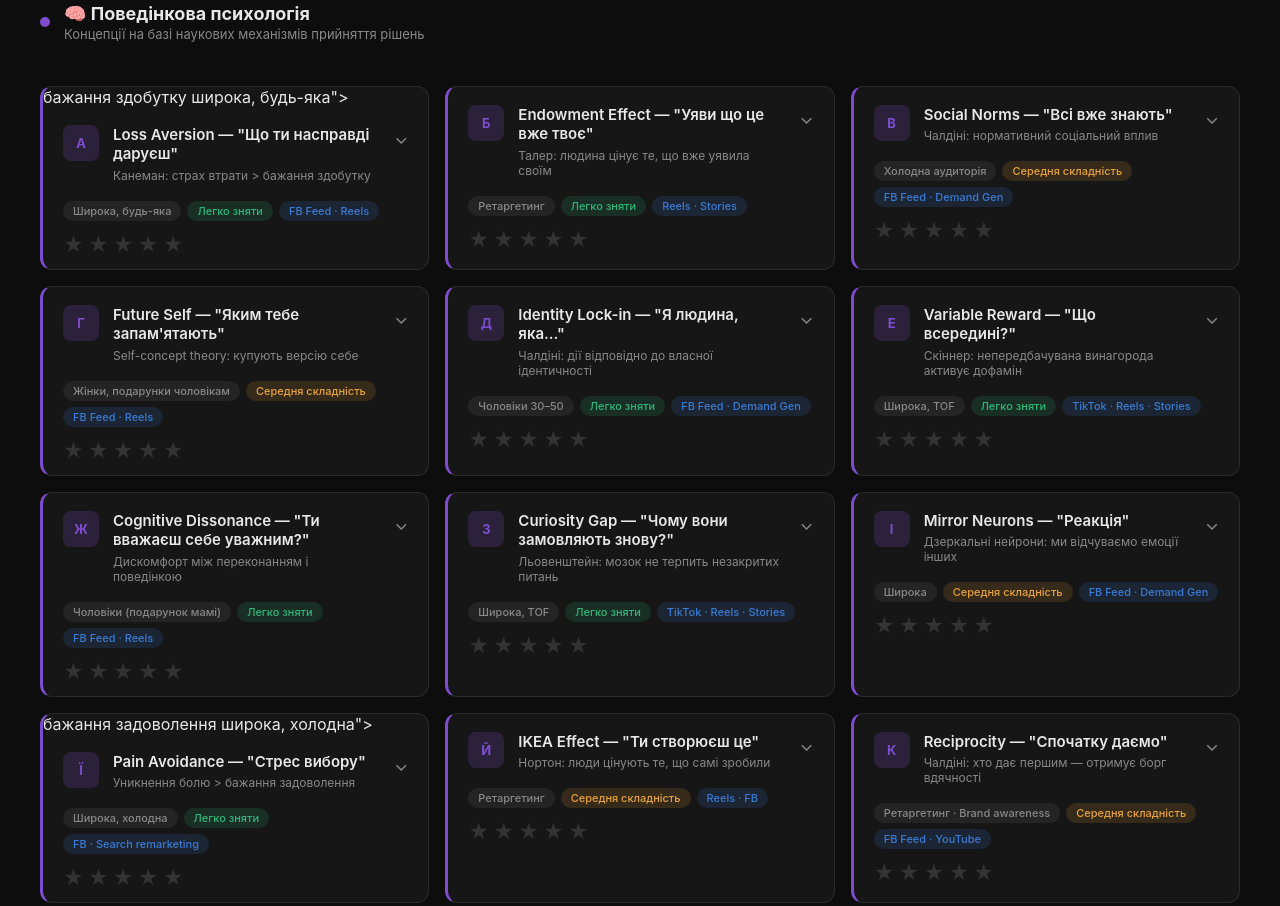
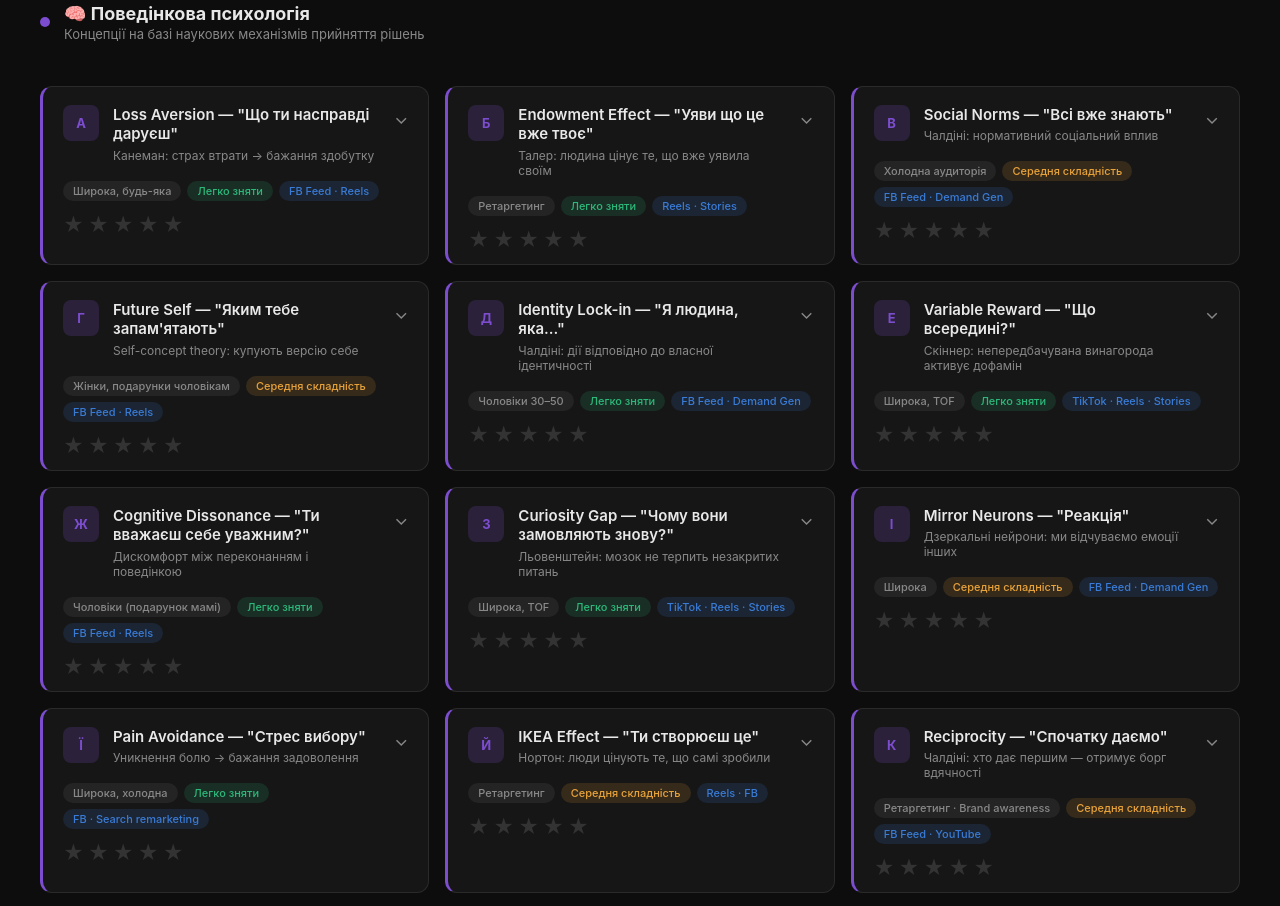
Before and after one commit to voykoartem1987/vsklo-creatives, a plain HTML site: page index.html in a window 1280 px wide. Shown: the part 1445-2351 px from the top of the page. Drawn offline with Linux system fonts and the light colour scheme; no server answers.

Commit message:
Update index.html

```diff
--- a/index.html
+++ b/index.html
@@ -358,7 +358,7 @@ const concepts = [
   {
     id: 15, block: 'b3', num: 'А',
     title: 'Loss Aversion — "Що ти насправді даруєш"',
-    principle: 'Канеман: страх втрати > бажання здобутку',
+    principle: 'Канеман: страх втрати → бажання здобутку',
     audience: 'Широка, будь-яка',
     platform: 'FB Feed · Reels',
     complexity: 'low',
@@ -475,7 +475,7 @@ const concepts = [
   {
     id: 24, block: 'b3', num: 'Ї',
     title: 'Pain Avoidance — "Стрес вибору"',
-    principle: 'Уникнення болю > бажання задоволення',
+    principle: 'Уникнення болю → бажання задоволення',
     audience: 'Широка, холодна',
     platform: 'FB · Search remarketing',
     complexity: 'low',
@@ -991,7 +991,7 @@ function rateConcept(id, val, e) {
 function buildCard(c) {
   const r = getRating(c.id);
   return `
-  <div class="card ${c.block} ${r > 0 ? 'rated' : ''}" data-block="${c.block}" data-id="${c.id}" data-title="${c.title.toLowerCase()} ${c.principle.toLowerCase()} ${c.audience.toLowerCase()}">
+  <div class="card ${c.block} ${r > 0 ? 'rated' : ''}" data-block="${c.block}" data-id="${c.id}" data-title="${escapeHtml((c.title + ' ' + c.principle + ' ' + c.audience).toLowerCase())}">
     <div class="card-header" onclick="toggleCard(${c.id})">
       <div class="card-num">${c.num}</div>
       <div class="card-title-wrap">
```
